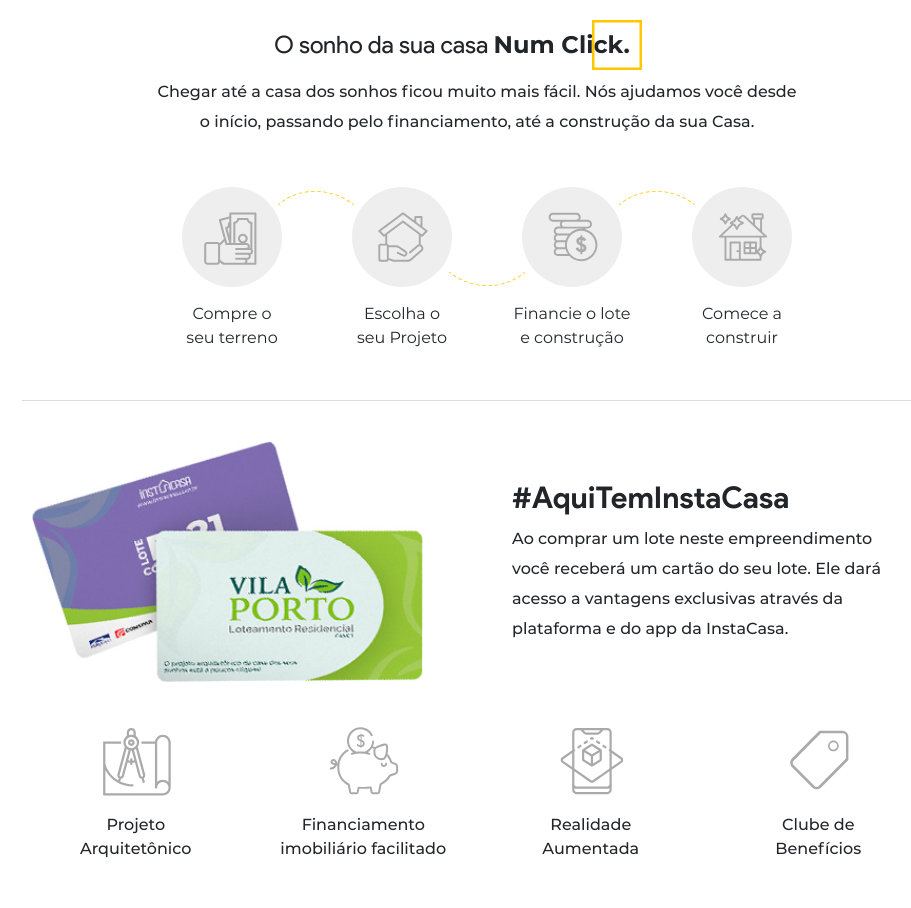
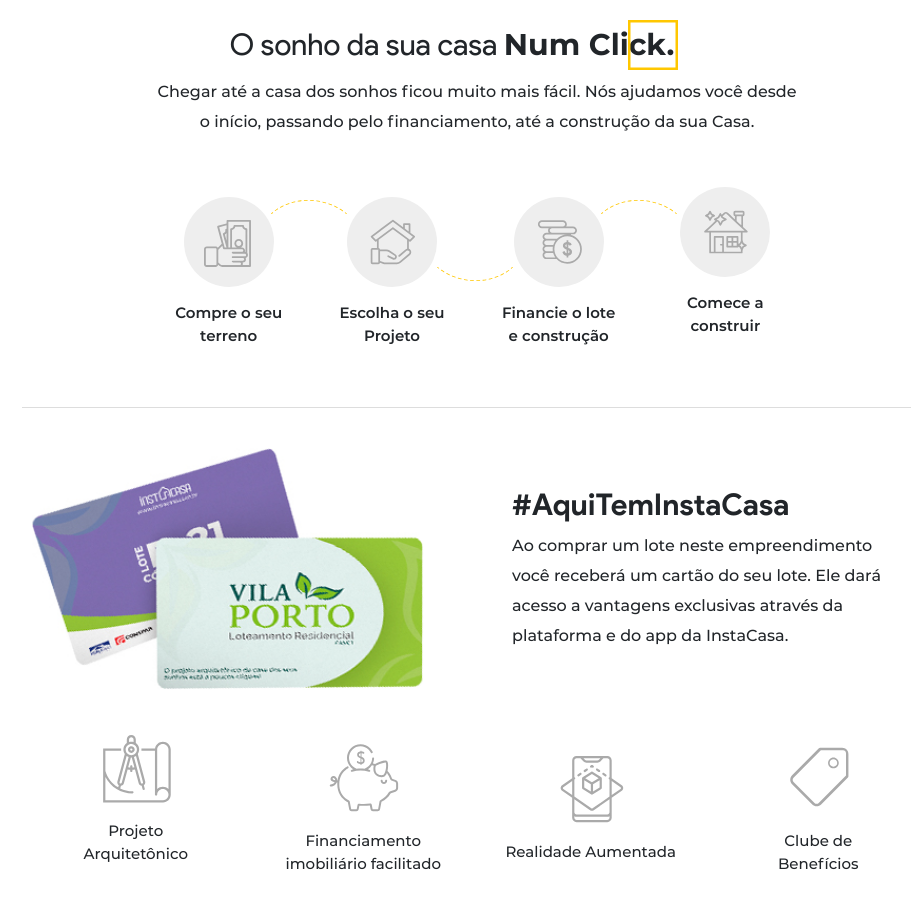
Before and after one commit to vanessaribeiro92/InstaCasa, a website: page index.html in a window 1280 px wide. Shown: the part 2579-3487 px from the top of the page, without its empty margins (163-1074 px from the left). Drawn offline with Linux system fonts and the light colour scheme; some packages are replaced by stand-ins of ours.

Commit message:
ajustes finais

```diff
--- a/src/scss/style.scss
+++ b/src/scss/style.scss
@@ -111,7 +111,17 @@
     }
   }
 
-  // @media (min-width)
+  @media (min-width: $desktopLarge) {
+    .carousel {
+      height: 100%;
+    }
+
+    .carousel-item {
+      img {
+        height: 100%;
+      }
+    }
+  }
 }
 
 // videoBanner
@@ -278,6 +288,7 @@
       font-size: 14px;
       // margin-top: 15px;
       line-height: 22px;
+      font-family: 'Montserrat-SemiBold',sans-serif;
     }
   }
 
@@ -293,6 +304,7 @@
       font-size: 14px;
       // margin-top: 15px;
       line-height: 22px;
+      font-family: 'Montserrat-SemiBold',sans-serif;
     }
   }
 
@@ -307,6 +319,7 @@
       font-size: 14px;
       // margin-top: 15px;
       line-height: 22px;
+      font-family: 'Montserrat-SemiBold',sans-serif;
     }
   }
 
@@ -323,6 +336,7 @@
       font-size: 14px;
       // margin-top: 15px;
       line-height: 22px;
+      font-family: 'Montserrat-SemiBold',sans-serif;
     }
   }
 
@@ -338,6 +352,7 @@
       font-size: 14px;
       // margin-top: 15px;
       line-height: 22px;
+      font-family: 'Montserrat-SemiBold',sans-serif;
     }
   }
 
@@ -353,6 +368,7 @@
       font-size: 14px;
       // margin-top: 15px;
       line-height: 22px;
+      font-family: 'Montserrat-SemiBold',sans-serif;
     }
   }
 
@@ -367,6 +383,7 @@
       font-size: 14px;
       // margin-top: 15px;
       line-height: 22px;
+      font-family: 'Montserrat-SemiBold',sans-serif;
     }
 
     .imgDetailedPlan {
@@ -800,14 +817,12 @@
   .iconsSteps {
     margin-top: 30px;
     display: grid;
-    grid-gap: 10px;
-    grid-template-columns: 1fr;
+    // grid-gap: 10px;
+    grid-template-columns: 1fr 1fr;
     grid-template-rows: auto;
     grid-template-areas:
-      "step1"
-      "step2"
-      "step3"
-      "step4";
+      "step1 step2"
+      "step3 step4";
 
     .step1 {
       grid-area: step1;
@@ -816,10 +831,11 @@
       flex-direction: column;
       align-items: center;
       text-align: center;
-      margin: 20px 30px;
+      margin: 20px 20px;
       p {
         margin-top: 15px;
-        // font semi bold
+        font-family: 'Montserrat-SemiBold', sans-serif;
+        font-size: 15px;
       }
     }
     .step2 {
@@ -829,10 +845,11 @@
       flex-direction: column;
       align-items: center;
       text-align: center;
-      margin: 20px 30px;
+      margin: 20px 20px;
       p {
         margin-top: 15px;
-        // font semi bold
+        font-family: 'Montserrat-SemiBold', sans-serif;
+        font-size: 15px;
       }
     }
     .step3 {
@@ -845,7 +862,8 @@
       margin: 20px 20px;
       p {
         margin-top: 15px;
-        // font semi bold
+        font-family: 'Montserrat-SemiBold', sans-serif;
+        font-size: 15px;
       }
     }
     .step4 {
@@ -855,11 +873,12 @@
       flex-direction: column;
       align-items: center;
       text-align: center;
-      margin: 20px 30px;
+      margin: 20px 20px 40px;
 
       p {
         margin-top: 15px;
-        // font semi bold
+        font-family: 'Montserrat-SemiBold', sans-serif;
+        font-size: 15px;
       }
     }
   }
@@ -873,19 +892,21 @@
       padding: 10px 40px;
       margin: auto;
       .titleContainer {
-        max-width: 450px;
+        max-width: 520px;
         flex-direction: row;
-        width: 450px;
+        width: 520px;
         height: 64px;
+
         .title {
-          max-width: 385px;
+          font-size: 30px;
+          max-width: 566px;
         }
         &::after {
           content: "";
           width: 50px;
           height: 50px;
           top: 0px;
-          right: 60px;
+          right: 59px;
         }
       }
 
@@ -906,8 +927,8 @@
             width: 80px;
             height: 16px;
             position: absolute;
-            left: 124px;
-            top: 23px;
+            left: 117px;
+            top: 32px;
             z-index: 4;
           }
         }
@@ -920,8 +941,8 @@
             width: 80px;
             height: 16px;
             position: absolute;
-            left: 295px;
-            top: 104px;
+            left: 283px;
+            top: 99px;
             transform: rotate(180deg);
             z-index: 4;
           }
@@ -936,8 +957,8 @@
             width: 80px;
             height: 16px;
             position: absolute;
-            left: 465px;
-            top: 23px;
+            left: 447px;
+            top: 32px;
             z-index: 4;
           }
         }
@@ -975,16 +996,14 @@
   margin-top: 40px;
   padding: 0px 10px;
   display: grid;
-  grid-gap: 20px;
-  grid-template-columns: 1fr;
+  // grid-gap: 20px;
+  grid-template-columns: 1fr 1fr;
   grid-template-rows: auto;
   grid-template-areas:
-    "infoContent"
-    "cardsVilaPorto"
-    "benefit1"
-    "benefit2"
-    "benefit3"
-    "benefit4";
+    "infoContent infoContent"
+    "cardsVilaPorto cardsVilaPorto"
+    "benefit1 benefit2"
+    "benefit3 benefit4";
 
   .cardsVilaPorto {
     grid-area: cardsVilaPorto;
@@ -1021,10 +1040,11 @@
     flex-direction: column;
     align-items: center;
     text-align: center;
-    margin: 20px 15px;
+    margin: 20px 10px 40px;
     p {
       margin-top: 15px;
       font-family: "Montserrat-Medium", sans-serif;
+      font-size: 15px;
     }
   }
 
@@ -1035,10 +1055,11 @@
     flex-direction: column;
     align-items: center;
     text-align: center;
-    margin: 20px 18px;
+    margin: 20px 10px;
     p {
       margin-top: 15px;
       font-family: "Montserrat-Medium", sans-serif;
+      font-size: 15px;
     }
   }
 
@@ -1049,10 +1070,11 @@
     flex-direction: column;
     align-items: center;
     text-align: center;
-    margin: 20px 15px;
+    margin: 20px 10px;
     p {
       margin-top: 15px;
       font-family: "Montserrat-Medium", sans-serif;
+      font-size: 15px;
     }
   }
 
@@ -1063,10 +1085,11 @@
     flex-direction: column;
     align-items: center;
     text-align: center;
-    margin: 20px 15px;
+    margin: 20px 10px;
     p {
       margin-top: 15px;
       font-family: "Montserrat-Medium", sans-serif;
+      font-size: 15px;
     }
   }
 }
@@ -1195,8 +1218,10 @@
           font-size: 30px;
         }
         &::after {
-          top: -77px;
-          right: 243px;
+          width: 50px;
+          height: 50px;
+          top: -81px;
+          right: 248px;
         }
         .subTitle {
           line-height: 30px;
--- a/src/scss/typography.scss
+++ b/src/scss/typography.scss
@@ -91,24 +91,24 @@
 
 .icon-buyLand {
   background-image: url("../images/icons/icone-compre-terreno.svg");
-  width: 100px;
-  height: 100px;
+  width: 90px;
+  height: 90px;
 }
 
 .icon-chooseProject {
   background-image: url("../images/icons/icone-escolha-projeto.svg");
-  width: 100px;
-  height: 100px;
+  width: 90px;
+  height: 90px;
 }
 .icon-financingLand {
   background-image: url("../images/icons/icone-financie-lote.svg");
-  width: 100px;
-  height: 100px;
+  width: 90px;
+  height: 90px;
 }
 .icon-startBuild {
   background-image: url("../images/icons/icone-comece-construir.svg");
-  width: 100px;
-  height: 100px;
+  width: 90px;
+  height: 90px;
 }
 
 .icon-project {
--- a/src/scss/variables.scss
+++ b/src/scss/variables.scss
@@ -14,6 +14,7 @@
 $tablet: 768px;
 $laptop: 1024px;
 $desktop: 1440px;
+$desktopLarge: 1570px;
 
 // definir h1 h2 h3 h4 p font-size pra cada media
 
```
Also changed, not shown: src/css/style.css, src/css/typography.css.
